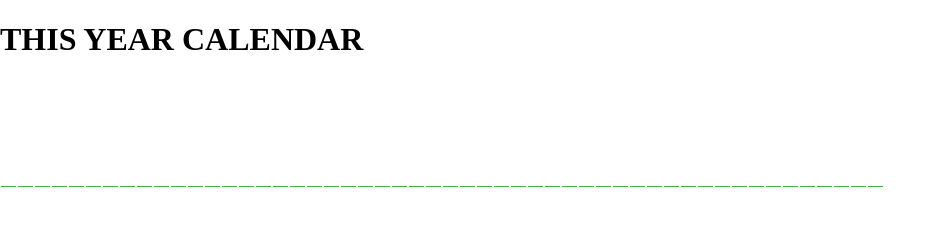
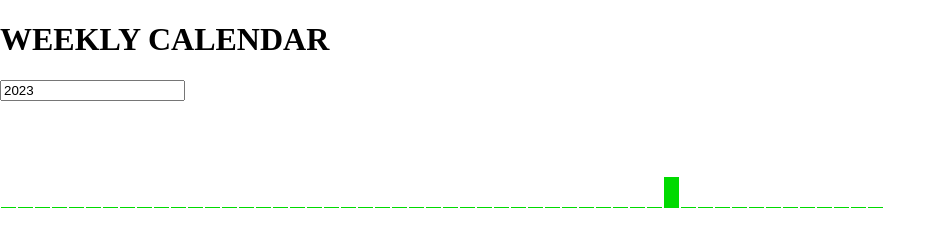
Before and after one commit to bartoszkoziel/workout-tracker, a website: page app/calendar.html in a window 1280 px wide. Shown: the whole page, without its empty margins (0-946 px from the left). Drawn offline with Linux system fonts and the light colour scheme.

Commit message:
weekly calendar progress

```diff
--- a/app/calendar.html
+++ b/app/calendar.html
@@ -1,22 +1,27 @@
 <!DOCTYPE html>
 <html lang="en">
-
   <head>
-    <meta charset="UTF-8">
-    <meta name="viewport" content="width=device-width, initial-scale=1.0">
+    <meta charset="UTF-8" />
+    <meta name="viewport" content="width=device-width, initial-scale=1.0" />
     <title>Workout tracker</title>
     <link rel="stylesheet" type="text/css" href="/style.css" />
-
   </head>
 
   <body>
-    <h1>THIS YEAR CALENDAR</h1>
+    <h1>WEEKLY CALENDAR</h1>
+    <input type="number" id="tbYear" place>
+    <script>
+      let currentYear = new Date().getFullYear()
+      let tbYear = document.getElementById("tbYear")
+      tbYear.value = currentYear.toString()
+    </script>
     <div id="calendar">
       <script defer>
-            let calendar = document.getElementById("calendar")
+        let calendar = document.getElementById('calendar')
         for (let i = 0; i < 52; i++) {
-                let week = document.createElement("div")
-                week.className = "week"
+          let week = document.createElement('div')
+          week.className = 'week'
+          week.title = 'week ' + (i + 1)
           week.id = i + 1
           calendar.append(week)
         }
--- a/app/calendar.js
+++ b/app/calendar.js
@@ -1,19 +1,26 @@
 document.body.onload = async () => {
-  //   drawProgress(9, 1)
   let trackerObj = await fetchTracker()
+  trackerObj = trackerObj.history
   console.log(trackerObj)
+
+  trackerObj.forEach(async el => {
+    el.currDate = parseInt(el.currDate.toString().slice(0, -3))
+    let week = epochToWeek(el.currDate)
+    drawProgress(week)
+  })
 }
 
-function drawProgress (week, ph) {
+function drawProgress (week) {
   // 1672534800 -> 1.1.23
   // 1704063539 -> 31.12.23
   //   31528739 -> one year
   //     604800 -> one week
   week = document.getElementById(week)
   let filling = document.createElement('div')
+  // let currentHeight = parseInt(filling.style.height.slice(0, -2))
 
   filling.className = 'filling'
-  filling.style.height = ph * 15 + 'px'
+  filling.style.height += 15 + 'px'
 
   week.append(filling)
 }
@@ -48,7 +55,6 @@ async function fetchTracker () {
 
     // Parse the JSON data from the response
     return await response.json()
-
   } catch (error) {
     console.error('Error fetching data:', error.message)
   }
--- a/app/style.css
+++ b/app/style.css
@@ -1,11 +1,11 @@
-body{
+body {
   margin: 0;
   padding: 0;
   box-sizing: border-box;
   font-family: 'sans-serif';
 }
-.container{
-    background-color: #EEEEEE;
+.container {
+  background-color: #eeeeee;
   padding: 1em;
 }
 #lblExerciseArr {
@@ -23,7 +23,9 @@ body{
   height: 105px;
   margin: 1px;
   align-items: flex-end;
+  justify-content: end;
   border-bottom: 1px solid rgb(0, 218, 0);
+  flex-direction: column;
 }
 .filling {
   width: 100%;
```
Lines whose indentation alone changed are shown as unchanged.
